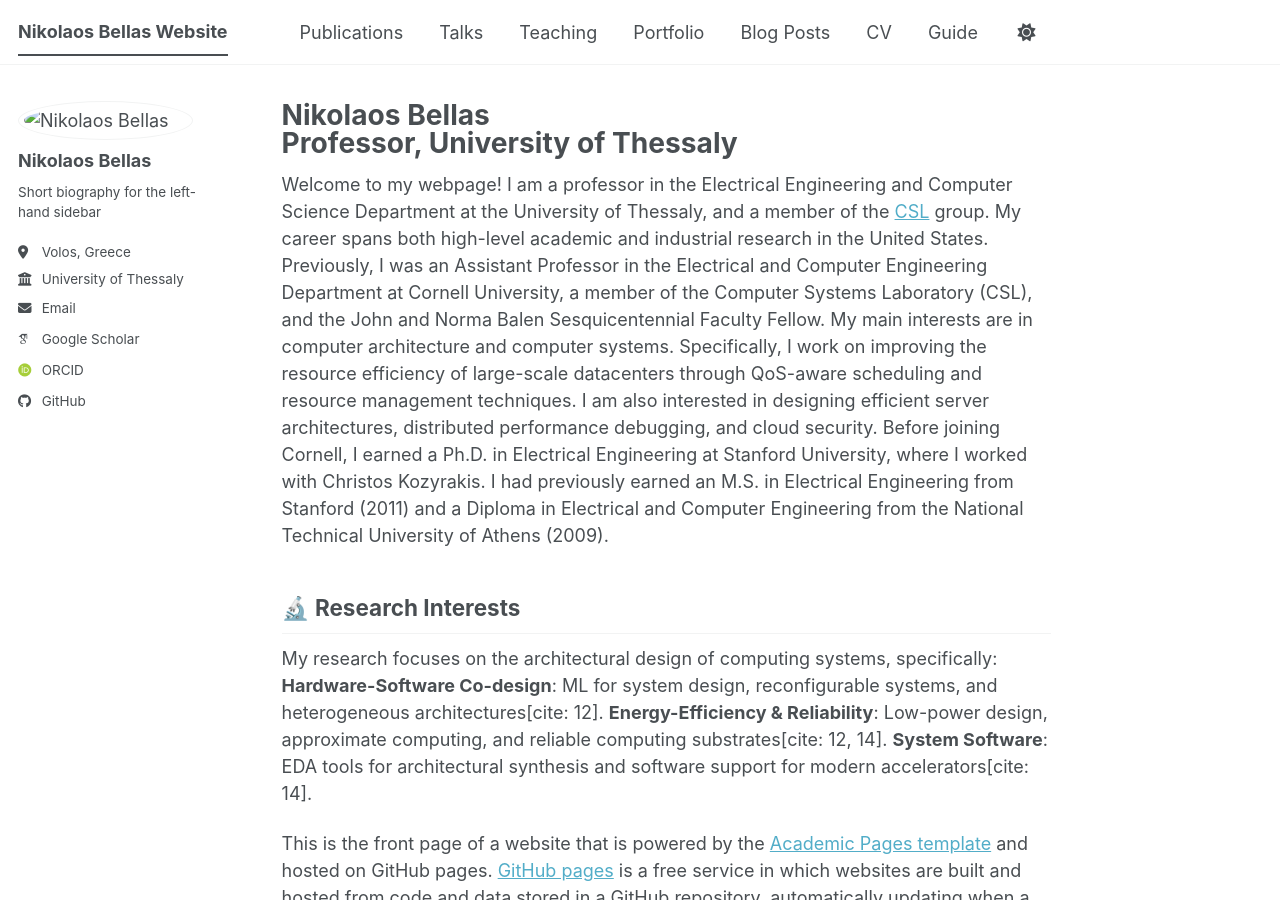
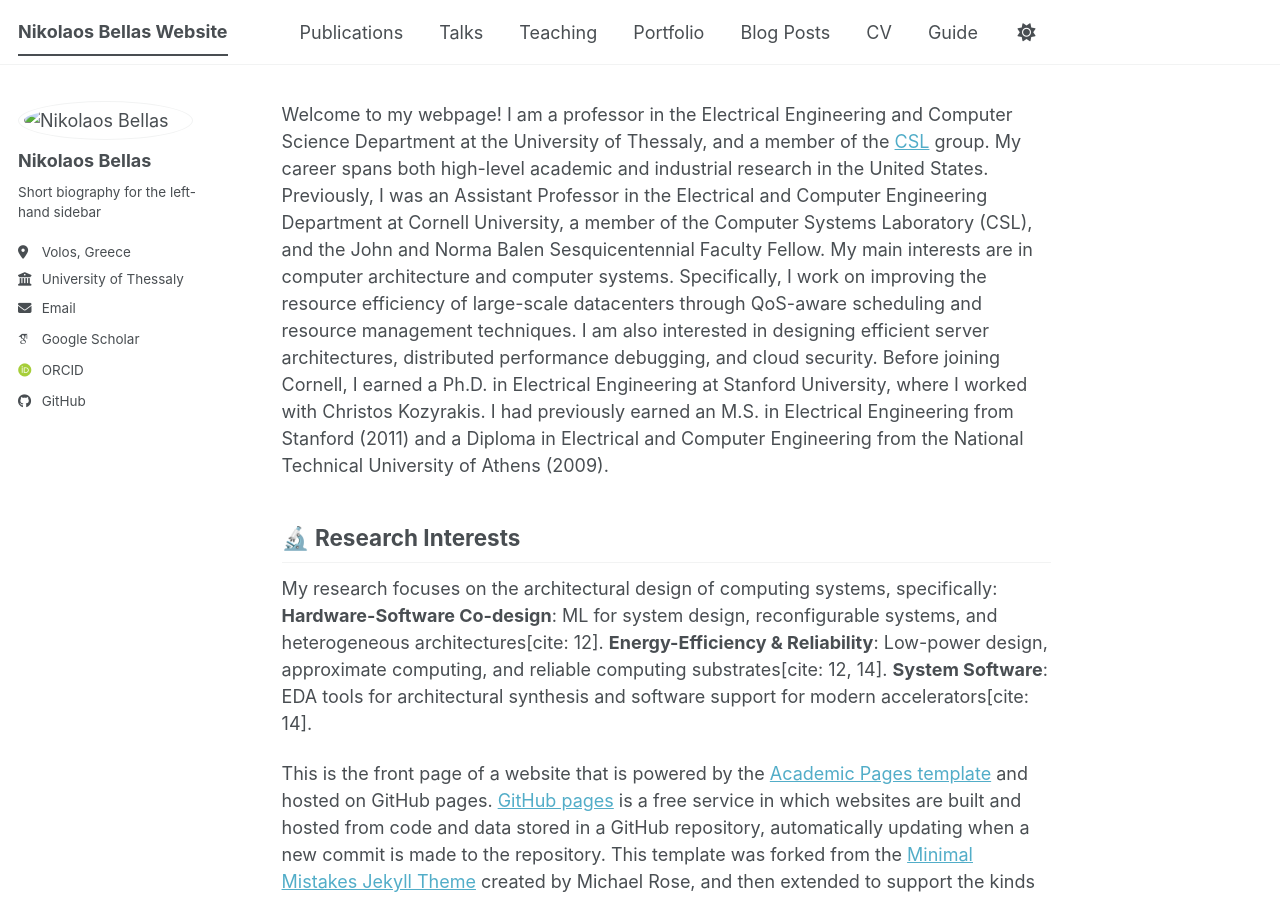
Before and after one commit to nbellas/nbellas.github.io, a Jekyll site: the page built from _pages/about.md, in a window 1280 px wide and 900 px high. Built offline with Jekyll 4.4.1, drawn with Linux system fonts in a browser that asks for light colours; some web fonts are replaced; a script bundle is joined from its source files by our own code; library files that are not in the unit come from our copies; some of the changed lines change nothing that is shown.

Commit message:
Update about.md

```diff
--- a/_pages/about.md
+++ b/_pages/about.md
@@ -1,6 +1,6 @@
 ---
 permalink: /
-title: "Nikolaos Bellas <br> Professor, University of Thessaly "
+# title: "Nikolaos Bellas <br> Professor, University of Thessaly "
 author_profile: true
 redirect_from:
   - /about/
```
